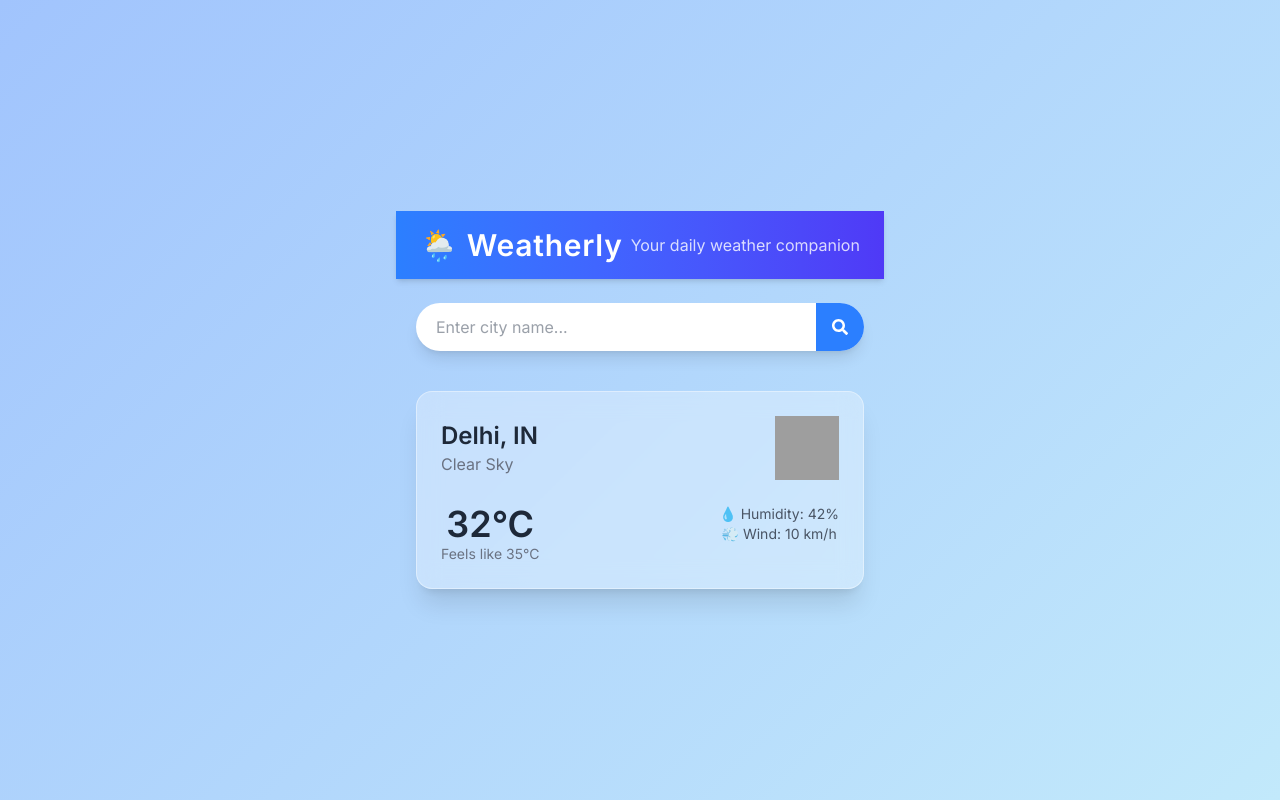
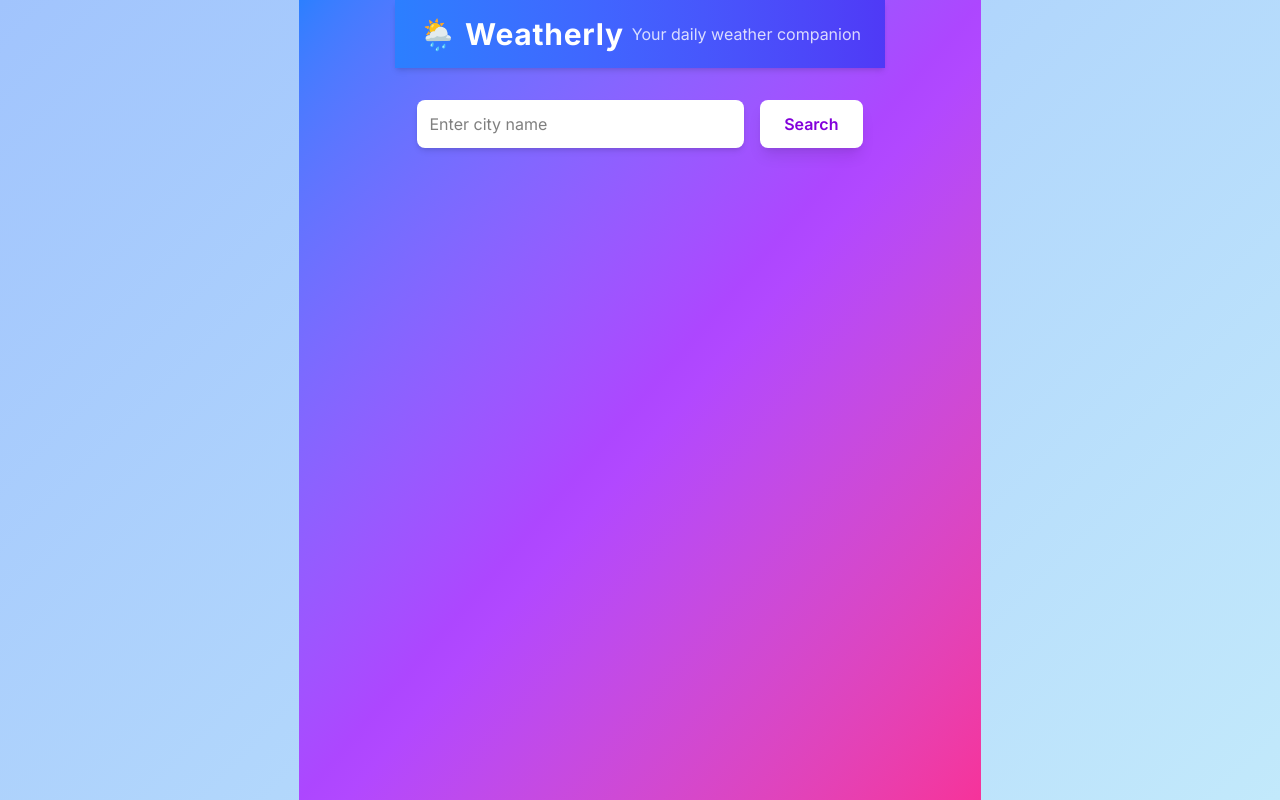
Before and after one commit to AMRITESH-MISHRA-15/Weatherly, a React (Vite) app in the folder weatherly-client/: page / in a window 1280 px wide. Built offline with nearby package versions, Linux system fonts and the light colour scheme; grey boxes are pictures that could not be loaded.

Commit message:
Connected frontend & backend to fetch & display weather data

```diff
--- a/weatherly-client/package.json
+++ b/weatherly-client/package.json
@@ -11,6 +11,7 @@
   },
   "dependencies": {
     "@tailwindcss/vite": "^4.1.11",
+    "axios": "^1.11.0",
     "react": "^19.1.0",
     "react-dom": "^19.1.0",
     "react-icons": "^5.5.0",
--- a/weatherly-client/src/App.jsx
+++ b/weatherly-client/src/App.jsx
@@ -1,26 +1,39 @@
+// src/App.jsx
+import { useState } from "react";
 import Navbar from "./components/Navbar";
 import SearchBar from "./components/SearchBar";
 import WeatherCard from "./components/WeatherCard";
+import { fetchWeather } from "./api/weatherAPI";
 
 function App() {
-  // Dummy data for now
-  const mockWeatherData = {
-    city: "Delhi",
-    country: "IN",
-    temperature: 32,
-    description: "Clear sky",
-    icon: "01d",
-    feelsLike: 35,
-    humidity: 42,
-    windSpeed: 10,
+  const [weather, setWeather] = useState(null);
+  const [loading, setLoading] = useState(false);
+  const [error, setError] = useState("");
+
+  const handleSearch = async (city) => {
+    setLoading(true);
+    setError("");
+    try {
+      const data = await fetchWeather(city);
+      setWeather(data);
+    } catch (err) {
+      setError(err.message);
+      setWeather(null);
+    } finally {
+      setLoading(false);
+    }
   };
 
   return (
-    <>
-      <Navbar />
-      <SearchBar />
-      <WeatherCard weatherData={mockWeatherData} />
-    </>
+    <div className="w-full min-h-screen bg-gradient-to-br from-blue-500 via-purple-500 to-pink-500 text-white flex flex-col justify-start">
+      <div className="w-full flex flex-col gap-8 px-4 sm:px-12 lg:px-24">
+        <Navbar />
+        <SearchBar onSearch={handleSearch} />
+        {loading && <p className="text-center text-lg">Loading...</p>}
+        {error && <p className="text-center text-red-300">{error}</p>}
+        {weather && <WeatherCard weather={weather} />}
+      </div>
+    </div>
   );
 }
 
--- /dev/null
+++ b/weatherly-client/src/api/weatherAPI.js
@@ -0,0 +1,12 @@
+import axios from "axios";
+
+const BASE_URL = "http://localhost:5000/api/weather";
+
+export const fetchWeather = async (cityName) => {
+  try {
+    const response = await axios.get(`${BASE_URL}/city/${cityName}`);
+    return response.data;
+  } catch (err) {
+    throw new Error(err.response?.data?.message || "Failed to fetch weather");
+  }
+};
--- a/weatherly-client/src/components/SearchBar.jsx
+++ b/weatherly-client/src/components/SearchBar.jsx
@@ -1,37 +1,35 @@
+// src/components/SearchBar.jsx
 import { useState } from "react";
-import { FaSearch } from "react-icons/fa";
 
-function SearchBar() {
+function SearchBar({ onSearch }) {
   const [city, setCity] = useState("");
 
   const handleSubmit = (e) => {
     e.preventDefault();
-    if (!city.trim()) return;
-    console.log("Searching for:", city);
-    // Later, call the API here
+    if (city.trim()) {
+      onSearch(city.trim());
       setCity("");
+    }
   };
 
   return (
     <form
       onSubmit={handleSubmit}
-      className="flex justify-center items-center mt-6 px-4"
+      className="flex flex-col sm:flex-row items-center justify-center gap-4 w-full"
     >
-      <div className="flex w-full max-w-md bg-white shadow-lg rounded-full overflow-hidden">
       <input
         type="text"
-          placeholder="Enter city name..."
         value={city}
         onChange={(e) => setCity(e.target.value)}
-          className="flex-1 px-5 py-3 text-gray-700 focus:outline-none"
+        placeholder="Enter city name"
+        className="w-full sm:w-2/3 p-3 rounded-lg bg-white text-black caret-black focus:outline-none shadow-md"
       />
       <button
         type="submit"
-          className="bg-blue-500 hover:bg-blue-600 text-white px-4 flex items-center justify-center"
+        className="bg-white text-purple-700 px-6 py-3 rounded-lg font-semibold shadow-lg hover:bg-gray-100 transition"
       >
-          <FaSearch />
+        Search
       </button>
-      </div>
     </form>
   );
 }
--- a/weatherly-client/src/components/WeatherCard.jsx
+++ b/weatherly-client/src/components/WeatherCard.jsx
@@ -1,48 +1,14 @@
-import React from "react";
-
-function WeatherCard({ weatherData }) {
-  if (!weatherData) {
-    return (
-      <div className="text-center text-gray-400 mt-10">
-        Search for a city to see the weather.
-      </div>
-    );
-  }
-
-  const {
-    city,
-    country,
-    temperature,
-    description,
-    icon,
-    feelsLike,
-    humidity,
-    windSpeed,
-  } = weatherData;
+// src/components/WeatherCard.jsx
+function WeatherCard({ weather }) {
+  const { city, temperature, humidity, condition } = weather;
 
   return (
-    <div className="bg-white/30 backdrop-blur-md shadow-xl rounded-2xl p-6 max-w-md w-full mx-auto mt-10 border border-white/40">
-      <div className="flex items-center justify-between">
-        <div>
-          <h2 className="text-2xl font-bold">{city}, {country}</h2>
-          <p className="text-gray-500 capitalize">{description}</p>
-        </div>
-        <img
-          src={`https://openweathermap.org/img/wn/${icon}@2x.png`}
-          alt="Weather Icon"
-          className="w-16 h-16"
-        />
-      </div>
-
-      <div className="mt-6 flex justify-between text-center">
-        <div>
-          <h3 className="text-4xl font-bold">{temperature}°C</h3>
-          <p className="text-gray-500 text-sm">Feels like {feelsLike}°C</p>
-        </div>
-        <div>
-          <p className="text-sm text-gray-600">💧 Humidity: {humidity}%</p>
-          <p className="text-sm text-gray-600">💨 Wind: {windSpeed} km/h</p>
-        </div>
+    <div className="w-full bg-white/20 backdrop-blur-md rounded-2xl p-6 text-white shadow-xl border border-white/30">
+      <h2 className="text-3xl sm:text-4xl font-bold mb-6 text-center">{city}</h2>
+      <div className="grid grid-cols-1 sm:grid-cols-3 gap-6 text-lg sm:text-xl">
+        <div className="bg-white/10 p-4 rounded-xl text-center shadow-inner">🌡 {temperature}°C</div>
+        <div className="bg-white/10 p-4 rounded-xl text-center shadow-inner">💧 Humidity: {humidity}%</div>
+        <div className="bg-white/10 p-4 rounded-xl text-center shadow-inner">🌥 Condition: {condition}</div>
       </div>
     </div>
   );
--- a/weatherly-client/src/index.css
+++ b/weatherly-client/src/index.css
@@ -1,9 +1,11 @@
-@import url('https://fonts.googleapis.com/css2?family=Inter:wght@400;600&display=swap');
+@import url('https://fonts.googleapis.com/css2?family=Inter:wght@400;600;700&display=swap');
 @import "tailwindcss";
 
 body {
   font-family: 'Inter', sans-serif;
-  transition: background 0.5s ease;
+  margin: 0;
+  padding: 0;
+  overflow-x: hidden;
 }
 
 
```
Also changed, not shown: 1 other file (tests, documents, lock files or other folders). Lines whose indentation alone changed are shown as unchanged.
